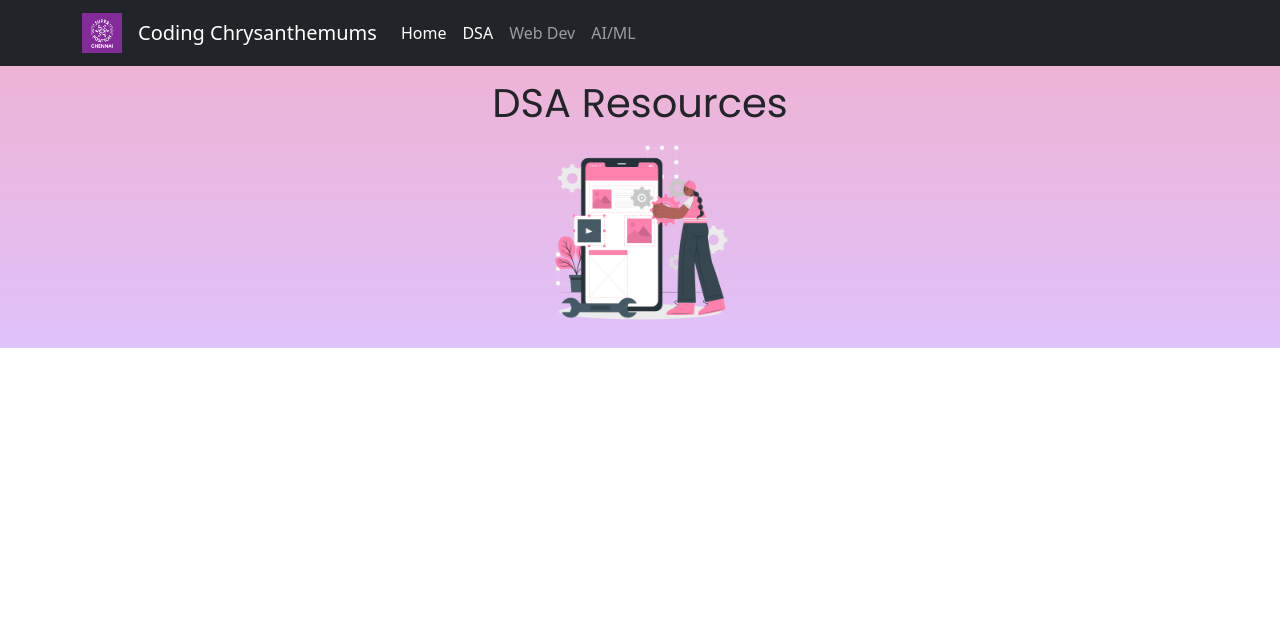
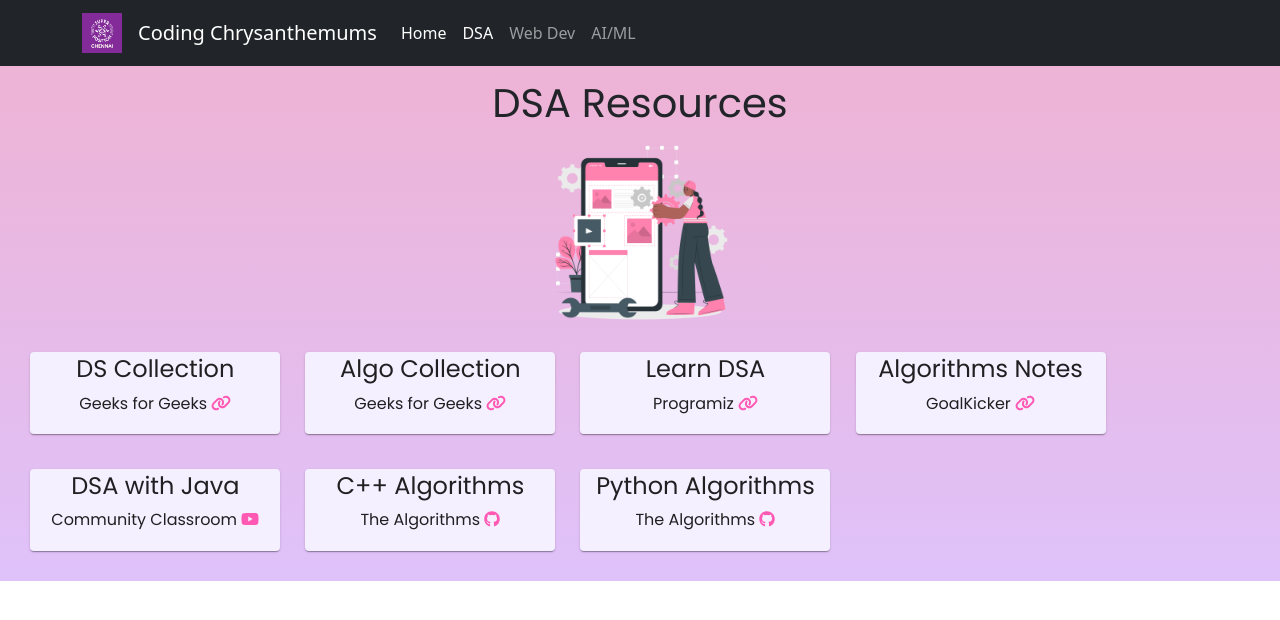
Before and after one commit to Superposition-Chennai/Coding-Chrysanthemums, a React (Create React App) app: page /dsa in a window 1280 px wide. Shown: the top 620 px of the page. Built offline with nearby package versions, Linux system fonts and the light colour scheme.

Commit message:
added resources

```diff
--- a/public/index.html
+++ b/public/index.html
@@ -7,6 +7,14 @@
       content="width=device-width, initial-scale=1, shrink-to-fit=no"
     />
     <meta name="theme-color" content="#000000" />
+    <link
+      href="https://maxcdn.bootstrapcdn.com/font-awesome/4.7.0/css/font-
+awesome.min.css"
+      rel="stylesheet"
+      integrity="sha384-
+wvfXpqpZZVQGK6TAh5PVlGOfQNHSoD2xbE+QkPxCAFlNEevoEH3Sl0sibVcOQVnN"
+      crossorigin="anonymous"
+    />
     <!--
       manifest.json provides metadata used when your web app is added to the
       homescreen on Android. See https://developers.google.com/web/fundamentals/engage-and-retain/web-app-manifest/
--- a/src/index.js
+++ b/src/index.js
@@ -1,5 +1,5 @@
 import ReactDOM from "react-dom";
-
+import "font-awesome/css/font-awesome.min.css";
 import "bootstrap/dist/css/bootstrap.min.css";
 import Navi from "./components/header";
 import { BrowserRouter } from "react-router-dom";
--- a/src/routes/dsa.js
+++ b/src/routes/dsa.js
@@ -1,3 +1,7 @@
+import { FontAwesomeIcon } from "@fortawesome/react-fontawesome";
+import { Card } from "@material-ui/core";
+import { faLink } from "@fortawesome/free-solid-svg-icons";
+import { faGithub, faYoutube } from "@fortawesome/free-brands-svg-icons";
 import title from "../img/Software engineer-cuate.png";
 export default function DSA() {
   return (
@@ -5,14 +9,112 @@
       <div
         className="App"
         id="head"
-        style={{ justifyContent: "center", display: "flex", flexWrap: "wrap" }}
+        style={{
+          alignContent: "center",
+          justifyContent: "center",
+          display: "flex",
+          flexWrap: "wrap"
+        }}
       >
-        <div style={{ fontFamily: "Poppins" }}>
+        <div
+          style={{
+            fontFamily: "Poppins",
+            width: "100%",
+            alignContent: "center"
+          }}
+        >
           <h1>DSA Resources</h1>
           <img src={title} alt="title" width="200px" />
+          <div
+            style={{
+              display: "flex",
+              alignContent: "center",
+              justifyContent: "flex-start",
+              margin: "auto",
+              flexWrap: "wrap",
+              width: "100%"
+            }}
+          >
+            <div className="item">
+              <Card className="Card1">
+                <h4>DS Collection</h4>
+                <p>
+                  Geeks for Geeks{" "}
+                  <a href="https://www.geeksforgeeks.org/data-structures">
+                    <FontAwesomeIcon icon={faLink} />
+                  </a>
+                </p>
+              </Card>
+            </div>
+            <div className="item">
+              <Card className="Card1">
+                <h4>Algo Collection</h4>
+                <p>
+                  Geeks for Geeks{" "}
+                  <a href="https://www.geeksforgeeks.org/fundamentals-of-algorithms/">
+                    <FontAwesomeIcon icon={faLink} />
+                  </a>
+                </p>
+              </Card>
+            </div>
+            <div className="item">
+              <Card className="Card1">
+                <h4>Learn DSA</h4>
+                <p>
+                  Programiz{" "}
+                  <a href="https://www.programiz.com/dsa">
+                    <FontAwesomeIcon icon={faLink} />
+                  </a>
+                </p>
+              </Card>
+            </div>
+            <div className="item">
+              <Card className="Card1">
+                <h4>Algorithms Notes</h4>
+                <p>
+                  GoalKicker{" "}
+                  <a href="https://books.goalkicker.com/AlgorithmsBook/">
+                    <FontAwesomeIcon icon={faLink} />
+                  </a>
+                </p>
+              </Card>
+            </div>
+            <div className="item">
+              <Card className="Card1">
+                <h4>DSA with Java</h4>
+                <p>
+                  Community Classroom{" "}
+                  <a href="https://www.youtube.com/playlist?list=PL9gnSGHSqcnr_DxHsP7AW9ftq0AtAyYqJ">
+                    <FontAwesomeIcon icon={faYoutube} />
+                  </a>
+                </p>
+              </Card>
+            </div>
+            <div className="item">
+              <Card className="Card1">
+                <h4>C++ Algorithms</h4>
+                <p>
+                  The Algorithms{" "}
+                  <a href="https://github.com/TheAlgorithms/C-Plus-Plus/">
+                    <FontAwesomeIcon icon={faGithub} />
+                  </a>
+                </p>
+              </Card>
+            </div>
+            <div className="item">
+              <Card className="Card1">
+                <h4>Python Algorithms</h4>
+                <p>
+                  The Algorithms{" "}
+                  <a href="https://github.com/TheAlgorithms/Python/">
+                    <FontAwesomeIcon icon={faGithub} />
+                  </a>
+                </p>
+              </Card>
+            </div>
+          </div>
         </div>
       </div>
-      <div className="App"></div>
     </>
   );
 }
--- a/src/styles.css
+++ b/src/styles.css
@@ -3,6 +3,8 @@
   font-family: sans-serif;
   text-align: center;
   background-color: rgb(223, 194, 250);
+  align-content: center;
+  justify-content: center;
 }
 #head {
   background: linear-gradient(rgb(238, 179, 213), rgb(223, 194, 250));
@@ -13,7 +15,31 @@
   background-color: #f4f0ff !important;
   margin: 2%;
   padding: 1%;
+  text-decoration: none;
 }
 .Card:hover {
   transform: scale(1.1);
 }
+.Card1 {
+  width: 250px !important;
+  background-color: #f4f0ff !important;
+  margin: 2%;
+  padding: 1% 0;
+  text-decoration: none;
+}
+.item {
+  width: 250px;
+  margin: 1%;
+}
+a {
+  color: #ff59b4;
+}
+a:hover {
+  color: #ff5982;
+}
+a:visited {
+  color: #a159ff;
+}
+a:visited:hover {
+  color: #ff5982;
+}
```
Also changed, not shown: package.json (+6 -6 lines).
